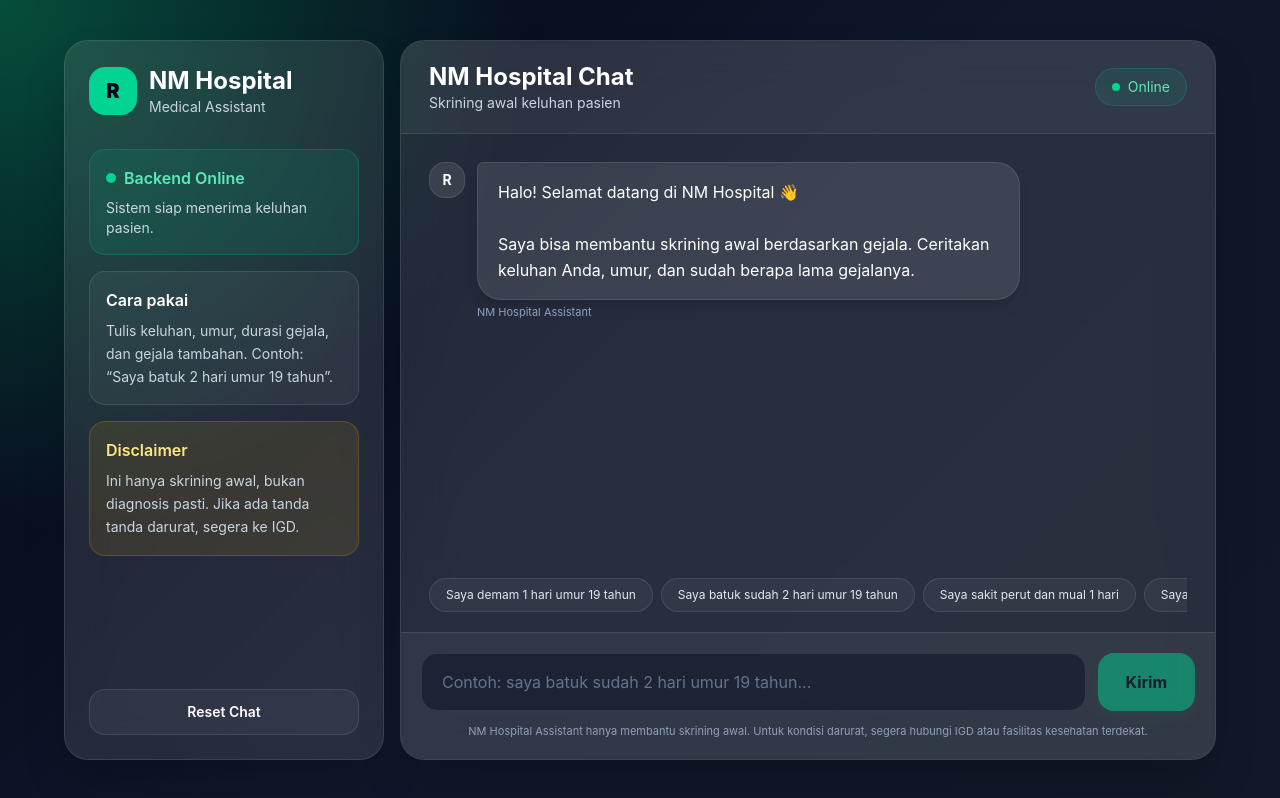
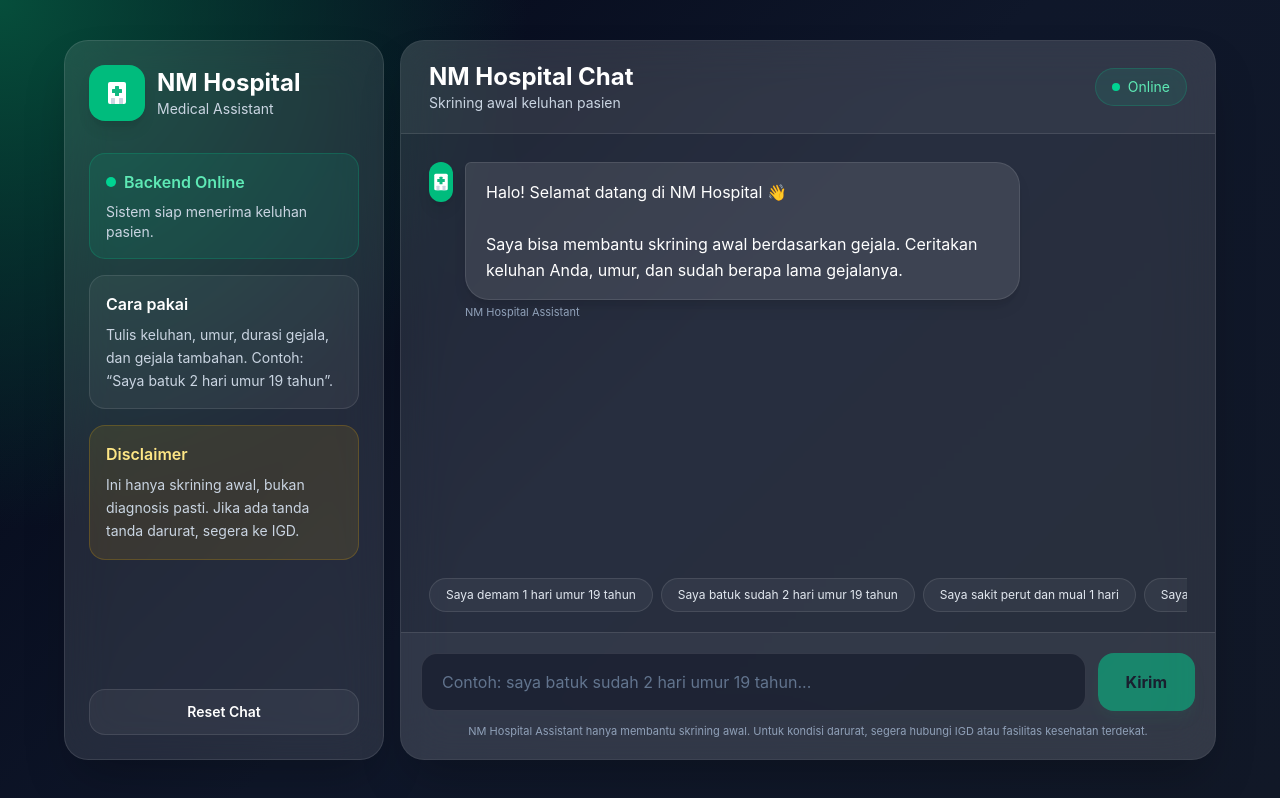
Before and after one commit to 12250142-rayhan/chatbot-modern, a React (Vite) app: page / in a window 1280 px wide. Built offline with nearby package versions, Linux system fonts and the light colour scheme.

Commit message:
replace R with hospital logo

```diff
--- a/src/App.jsx
+++ b/src/App.jsx
@@ -9,6 +9,28 @@ const quickPrompts = [
   "Saya sesak napas dan nyeri dada",
 ];
 
+function HospitalLogo({ small = false }) {
+  const size = small ? "w-10 h-10" : "w-14 h-14";
+
+  return (
+    <div
+      className={`${size} rounded-2xl bg-emerald-500 flex items-center justify-center shadow-lg`}
+    >
+      <svg
+        viewBox="0 0 64 64"
+        className={small ? "w-6 h-6" : "w-8 h-8"}
+        fill="none"
+        xmlns="http://www.w3.org/2000/svg"
+      >
+        <rect x="14" y="10" width="36" height="44" rx="4" fill="white" />
+        <rect x="28" y="18" width="8" height="20" rx="1" fill="#10b981" />
+        <rect x="22" y="24" width="20" height="8" rx="1" fill="#10b981" />
+        <rect x="20" y="42" width="8" height="12" rx="1" fill="#cbd5e1" />
+        <rect x="36" y="42" width="8" height="12" rx="1" fill="#cbd5e1" />
+      </svg>
+    </div>
+  );
+}
 export default function ModernChatbot() {
   const [input, setInput] = useState("");
   const [loading, setLoading] = useState(false);
@@ -16,8 +38,7 @@ export default function ModernChatbot() {
   const [messages, setMessages] = useState([
     {
       role: "bot",
-      text:
-        "Halo! Selamat datang di NM Hospital 👋\n\nSaya bisa membantu skrining awal berdasarkan gejala. Ceritakan keluhan Anda, umur, dan sudah berapa lama gejalanya.",
+      text: "Halo! Selamat datang di NM Hospital 👋\n\nSaya bisa membantu skrining awal berdasarkan gejala. Ceritakan keluhan Anda, umur, dan sudah berapa lama gejalanya.",
     },
   ]);
 
@@ -98,8 +119,7 @@ export default function ModernChatbot() {
     setMessages([
       {
         role: "bot",
-        text:
-          "Halo! Selamat datang di NM Hospital 👋\n\nSaya bisa membantu skrining awal berdasarkan gejala. Ceritakan keluhan Anda, umur, dan sudah berapa lama gejalanya.",
+        text: "Halo! Selamat datang di NM Hospital 👋\n\nSaya bisa membantu skrining awal berdasarkan gejala. Ceritakan keluhan Anda, umur, dan sudah berapa lama gejalanya.",
       },
     ]);
   };
@@ -110,9 +130,7 @@ export default function ModernChatbot() {
         <aside className="hidden md:flex flex-col justify-between rounded-3xl border border-white/10 bg-white/10 backdrop-blur-xl p-6 shadow-2xl">
           <div>
             <div className="flex items-center gap-3 mb-8">
-              <div className="h-12 w-12 rounded-2xl bg-emerald-400 text-slate-950 flex items-center justify-center font-black text-xl">
-                R
-              </div>
+              <HospitalLogo />
               <div>
                 <h1 className="text-2xl font-bold">NM Hospital</h1>
                 <p className="text-sm text-slate-300">Medical Assistant</p>
@@ -143,8 +161,8 @@ export default function ModernChatbot() {
                   Disclaimer
                 </h2>
                 <p className="text-sm text-slate-300 leading-relaxed">
-                  Ini hanya skrining awal, bukan diagnosis pasti. Jika ada tanda tanda
-                  darurat, segera ke IGD.
+                  Ini hanya skrining awal, bukan diagnosis pasti. Jika ada tanda
+                  tanda darurat, segera ke IGD.
                 </p>
               </div>
             </div>
@@ -162,8 +180,8 @@ export default function ModernChatbot() {
           <header className="px-5 md:px-7 py-5 border-b border-white/10 bg-white/5 flex items-center justify-between">
             <div>
               <div className="flex items-center gap-3">
-                <div className="md:hidden h-10 w-10 rounded-2xl bg-emerald-400 text-slate-950 flex items-center justify-center font-black">
-                  R
+                <div className="md:hidden">
+                  <HospitalLogo small />
                 </div>
                 <div>
                   <h1 className="text-xl md:text-2xl font-bold">
@@ -195,15 +213,13 @@ export default function ModernChatbot() {
                     msg.role === "user" ? "flex-row-reverse" : "flex-row"
                   }`}
                 >
-                  <div
-                    className={`h-9 w-9 shrink-0 rounded-2xl flex items-center justify-center text-sm font-bold ${
-                      msg.role === "user"
-                        ? "bg-emerald-400 text-slate-950"
-                        : "bg-white/10 text-white border border-white/10"
-                    }`}
-                  >
-                    {msg.role === "user" ? "U" : "R"}
-                  </div>
+                  {msg.role === "user" ? (
+                    <div className="h-9 w-9 shrink-0 rounded-2xl bg-emerald-400 text-slate-950 flex items-center justify-center text-sm font-bold">
+                      U
+                    </div>
+                  ) : (
+                    <HospitalLogo small />
+                  )}
 
                   <div>
                     <div
@@ -230,9 +246,7 @@ export default function ModernChatbot() {
             {loading && (
               <div className="flex justify-start">
                 <div className="flex gap-3 max-w-[78%]">
-                  <div className="h-9 w-9 rounded-2xl bg-white/10 border border-white/10 flex items-center justify-center text-sm font-bold">
-                    R
-                  </div>
+                  <HospitalLogo small />
                   <div className="bg-white/10 text-white px-5 py-4 rounded-3xl rounded-tl-md border border-white/10">
                     <div className="flex items-center gap-2">
                       <span className="h-2 w-2 rounded-full bg-slate-300 animate-bounce"></span>
```
